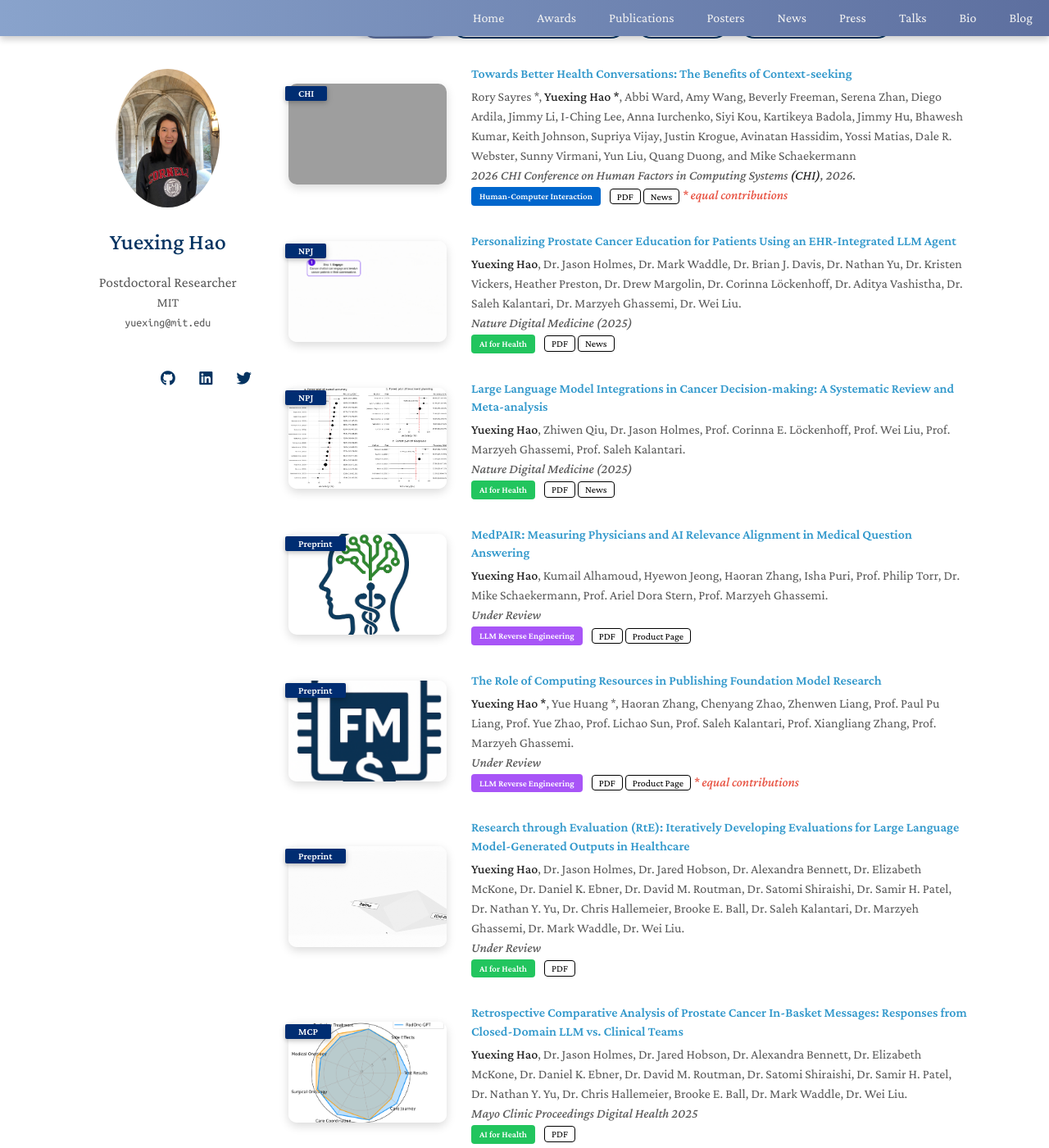
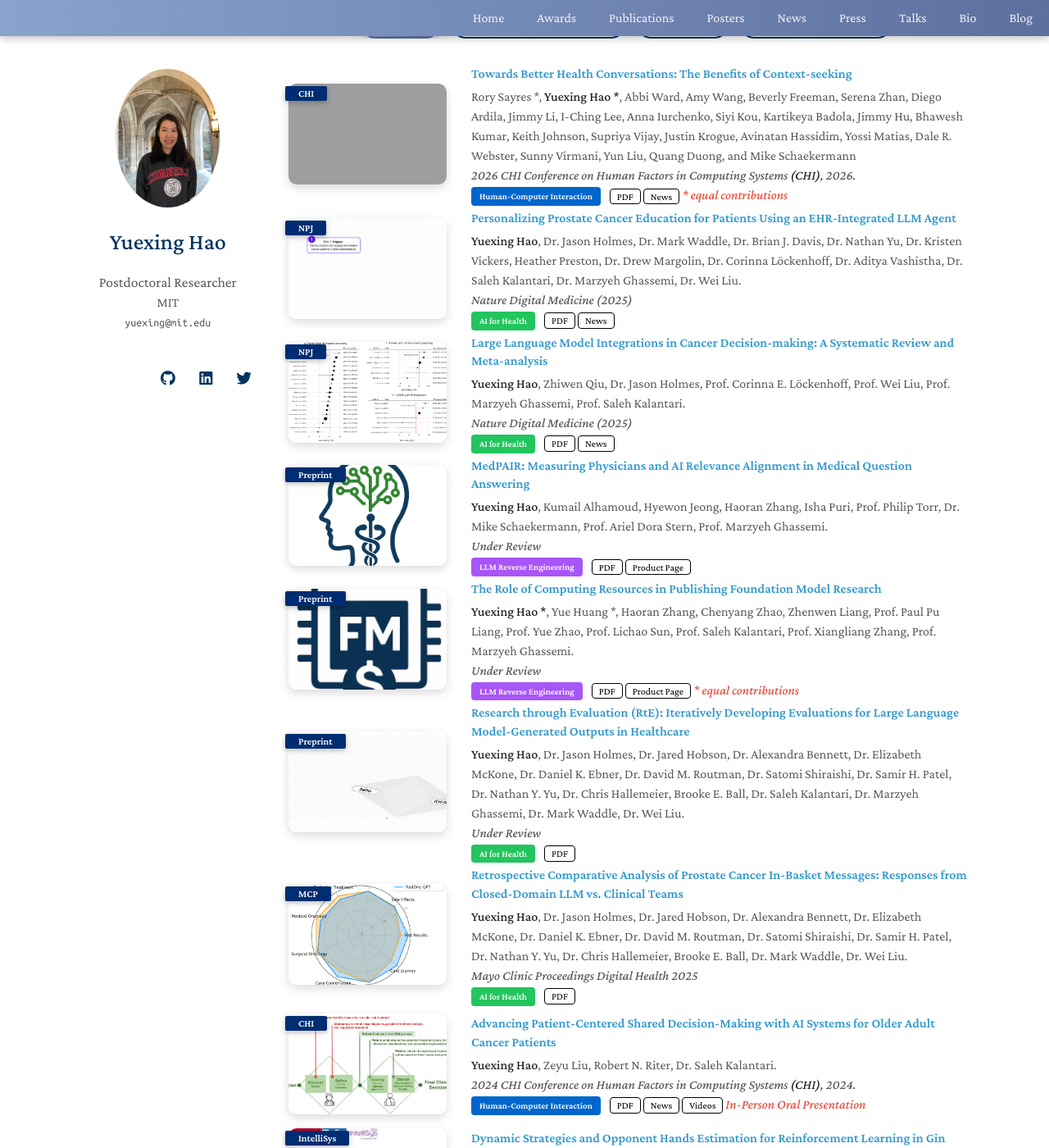
Before and after one commit to YuexingHao/Yuexing-Hao, a Jekyll site: the page built from index.md, in a window 1280 px wide and 1400 px high, scrolled down 1257 px. Shown: the whole window at 82% size. Built offline with Jekyll 4.4.1, drawn with Linux system fonts in a browser that asks for light colours; nearby versions of some CDN libraries; a style sheet for code colours, icons or effects is not loaded; our own code applies the rules of GitHub Pages for plain Markdown files; grey boxes are pictures that could not be loaded.

Commit message:
Reduce spacing between publication entries for tighter layout

```diff
--- a/_includes/publications.md
+++ b/_includes/publications.md
@@ -145,8 +145,6 @@
 </div>
 </li>
 
-<br>
-
 {% endfor %}
 
 {% for link in site.data.PosterPapers.main %}
@@ -204,8 +202,6 @@
   </div>
 </div>
 </li>
-
-<br>
 
 {% endfor %}
 
@@ -265,8 +261,6 @@
 </div>
 </li>
 
-<br>
-
 {% endfor %}
 
 </ol>
--- a/assets/css/publications.css
+++ b/assets/css/publications.css
@@ -40,7 +40,7 @@ blockquote { background: var(--global-bg-color); border-left: 2px solid var(--gl
 
 .publications ol.bibliography li {
     min-height: 110px;
-    margin-bottom: 0.5rem;
+    margin-bottom: 0.25rem;
     padding: 0;
     transition: all 0.3s ease;
 }
```
